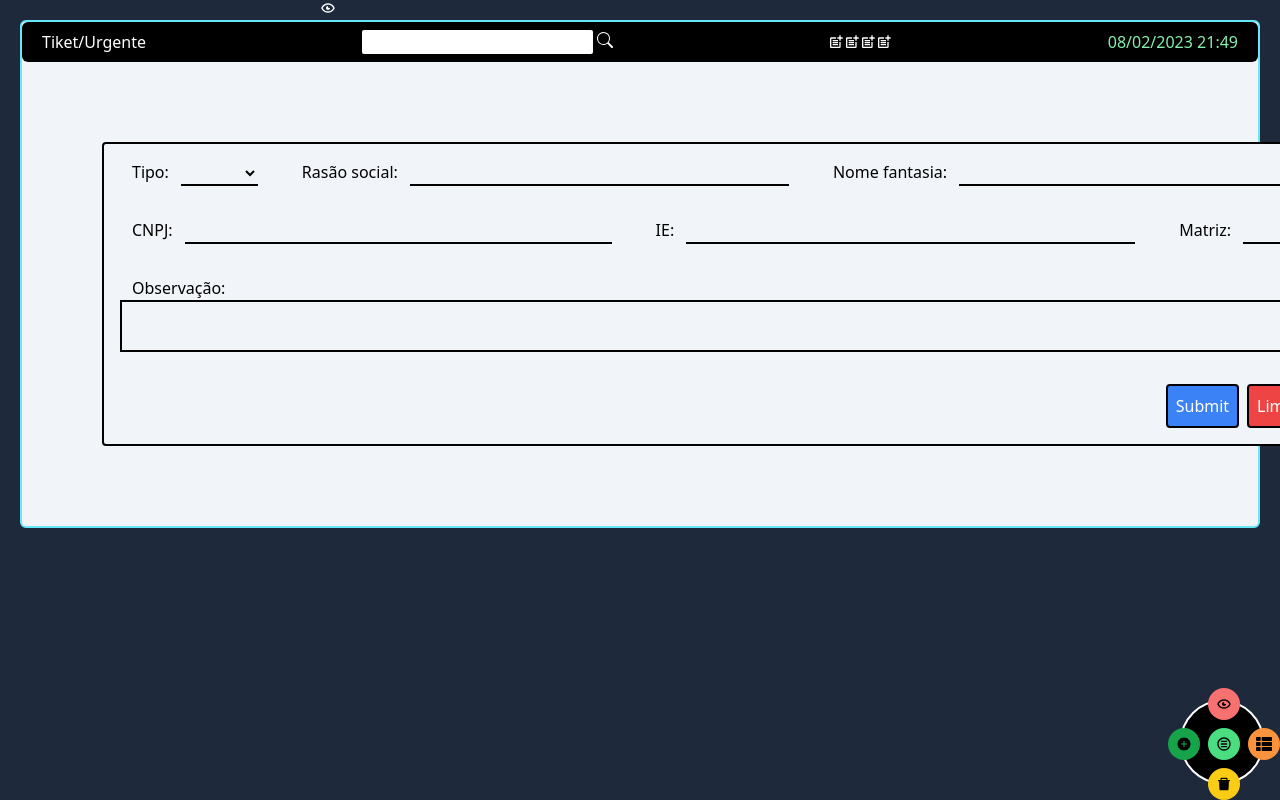
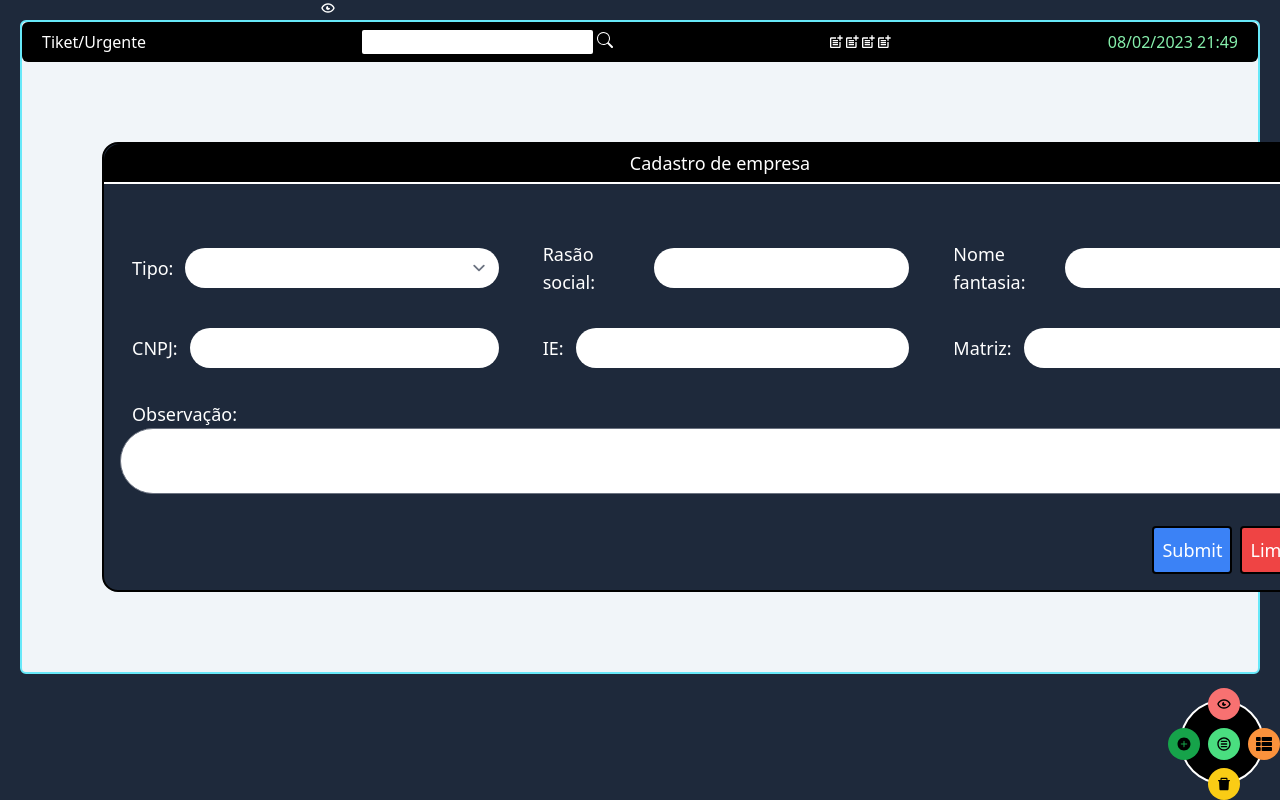
Before and after one commit to ismaelstrey/speedtiket, a React (Vite) app: page /concluidos in a window 1280 px wide. Shown: the top 800 px of the page. Built offline with nearby package versions, Linux system fonts and the light colour scheme.

Commit message:
update form color

```diff
--- a/package.json
+++ b/package.json
@@ -9,6 +9,7 @@
     "preview": "vite preview"
   },
   "dependencies": {
+    "@tailwindcss/forms": "^0.5.3",
     "react": "^18.2.0",
     "react-beautiful-dnd": "^13.1.1",
     "react-dom": "^18.2.0",
--- a/src/components/Menu/index.jsx
+++ b/src/components/Menu/index.jsx
@@ -12,14 +12,14 @@ const Menu = ()  =>  {
   const [menu, setMenu] =useState(true)
   const [abrirForm, setAbrirForm] =useState(false)
 
-  const AbrirFormulario = () => <div className="fixed flex w-full h-screen items-center justify-center bg-opacity-30 backdrop-blur-sm inset-0"><NewTiket/></div>
+  const AbrirFormulario = () => <div className="fixed flex  w-full h-screen items-center justify-center bg-opacity-30 backdrop-blur-sm inset-0"><NewTiket/></div>
 
 return(
 
 
 <div>
   {abrirForm && <AbrirFormulario />}
-   <div className="fixed bottom-10 right-10 rounded-full bg-green-400 p-2 hover:bg-green-900 cursor-pointer z-20" onClick={()=>setMenu(!menu)}><CgMenuRound/>
+   <div className={`fixed rounded-full bg-green-400 p-2 hover:bg-white cursor-pointer z-20 ${menu ? 'bottom-10 right-10 ':'bottom-0 right-0 '}`} onClick={()=>setMenu(!menu)}><CgMenuRound/>
 </div>
      {menu &&  <div className=" bg-black fixed p-10 rounded-full  bottom-4 right-4 z-10 border-2 border-white ">
    <span className="bg-green-600 p-2 rounded-full fixed bottom-10 right-20 hover:border-2 hover: border-white cursor-pointer" onClick={()=>setAbrirForm(!abrirForm)}><IoIosAddCircle/></span>
--- a/src/components/Tikets/NewTiket/NewTiket.jsx
+++ b/src/components/Tikets/NewTiket/NewTiket.jsx
@@ -12,47 +12,48 @@ const NewTiket = () => {
 
     //o register recebe o nome do input, e os errors apresentam na tela os erros de validação
 
-    <form onSubmit={handleSubmit(loginUser)} className="m-20  flex w-full justify-center content-center items-center bg-slate-100 rounded  border-2 border-black">
+    <form onSubmit={handleSubmit(loginUser)} className="m-20 container text-lg text-white  flex w-full justify-center content-center items-center bg-slate-800 rounded-2xl  border-2 border-black">
 
-    <div className="flex flex-col w-full ">
-    <div className="flex w-full">
+    <div className="flex flex-col w-full   ">
+     <span className="flex w-full items-center justify-center content-center mb-10 bg-black rounded-t-2xl h-10 border-b-2 border-white"> <h2>Cadastro de empresa</h2></span>
+    <div className="flex sm:flex-col lg:flex-row w-full">
 
-<div className="flex w-full  p-4 content-center items-start justify-start flex-1">
+<div className="flex  w-full  p-4 content-center items-center justify-start">
   <label className="px-3 ">Tipo:</label>
-  <select {...register("tipo_empresa", { required: true })}  className="bg-slate-100 flex  border-b-2 border-solid border-black select-none outline-none focus:outline-0 ">
+  <select {...register("tipo_empresa", { required: true })}  className="text-black form-select flex-1  border-solid  select-none outline-none focus:outline-0 rounded-full border-0 ">
     <option value="fisico">Fisico</option>
     <option value="juridico" selected>Juridico</option>
     <option value="" selected></option>
   </select>
 </div>
 
-<div className="flex w-full  p-4 content-center items-start justify-start">
+<div className="flex w-full  p-4 content-center items-center justify-center">
   <label className="px-3 ">Rasão social:</label>
-  <input  {...register("rasao_social", { required: true })} className="bg-slate-100 flex-1   border-b-2 border-solid border-black select-none outline-none focus:outline-0" />
+  <input  {...register("rasao_social", { required: true })} className="form-input text-black rounded-full  flex-1   border-0 border-solid  select-none outline-none focus:outline-0" />
   {errors.name && <span>Nome</span>}
 </div>
 
-<div className="flex w-full p-4">
+<div className="flex w-full p-4 justify-center items-center">
   <label className="px-3">Nome fantasia:</label>
-  <input  {...register("nome_fantasia", { required: true })} className="bg-slate-100 flex-1 border-b-2 border-solid border-black select-none outline-none focus:outline-0 " />
+  <input  {...register("nome_fantasia", { required: true })} className="form-input flex-1 text-black rounded-full border-0 select-none outline-none focus:outline-0 " />
   {errors.name && <span>Nome</span>}
 </div>
 </div>
 
-<div className="flex w-full">
-<div className="flex p-4 w-full ">
+<div className="flex w-full sm:flex-col lg:flex-row">
+<div className="flex p-4 w-full items-center justify-center ">
   <label className="px-3">CNPJ:</label>
-  <input  {...register("cnpj", { required: true })} className="bg-slate-100 flex flex-1  border-b-2 border-solid border-black select-none outline-none focus:outline-0 " />
+  <input  {...register("cnpj", { required: true })} className="form-input text-black  rounded-full border-0 flex-1 select-none outline-none focus:outline-0 " />
   {errors.name && <span>CNPJ</span>}
 </div>
-<div className="flex p-4 w-full">
+<div className="flex p-4 w-full  items-center justify-center ">
   <label className="px-3">IE:</label>
-  <input  {...register("ie", { required: true })} className="bg-slate-100 flex  flex-1 border-b-2 border-solid border-black select-none outline-none focus:outline-0 " />
+  <input  {...register("ie", { required: true })} className="form-input text-black rounded-full  flex-1 border-0  select-none outline-none focus:outline-0 " />
   {errors.name && <span>IE</span>}
 </div>
-<div className="flex w-full  p-4 content-center items-start justify-start flex-1">
+<div className="flex w-full  p-4 content-center items-center justify-start">
   <label className="px-3 ">Matriz:</label>
-  <select {...register("matriz", { required: true })}  className="bg-slate-100 flex flex-1  border-b-2 border-solid border-black select-none outline-none focus:outline-0 ">
+  <select {...register("matriz", { required: true })}  className="form-select text-black rounded-full flex-1  border-0 select-none outline-none focus:outline-0 ">
     <option value="fisico">Fisico</option>
     <option value="juridico" selected>Juridico</option>
     <option value="" selected></option>
@@ -62,7 +63,7 @@ const NewTiket = () => {
 
 <div className="flex flex-col p-4">
 <label className="px-3">Observação:</label>
-<textarea  {...register("observacao", { required: false })} className="bg-slate-100 flex w-full border-2 border-solid border-black select-none outline-none focus:outline-0 h-full " />
+<textarea  {...register("observacao", { required: false })} className="form-textarea text-black rounded-full select-none outline-none focus:outline-0 h-full " />
 {errors.name && <span>Nome</span>}
 </div>
 
--- a/tailwind.config.cjs
+++ b/tailwind.config.cjs
@@ -12,5 +12,10 @@ module.exports = {
       }
     },
   },
-  plugins: [],
+  plugins: [
+    require("@tailwindcss/forms")({
+      strategy: 'base', // only generate global styles
+      strategy: 'class', // only generate classes
+    }),
+  ],
 }
```
Also changed, not shown: 1 other file (tests, documents, lock files or other folders).
